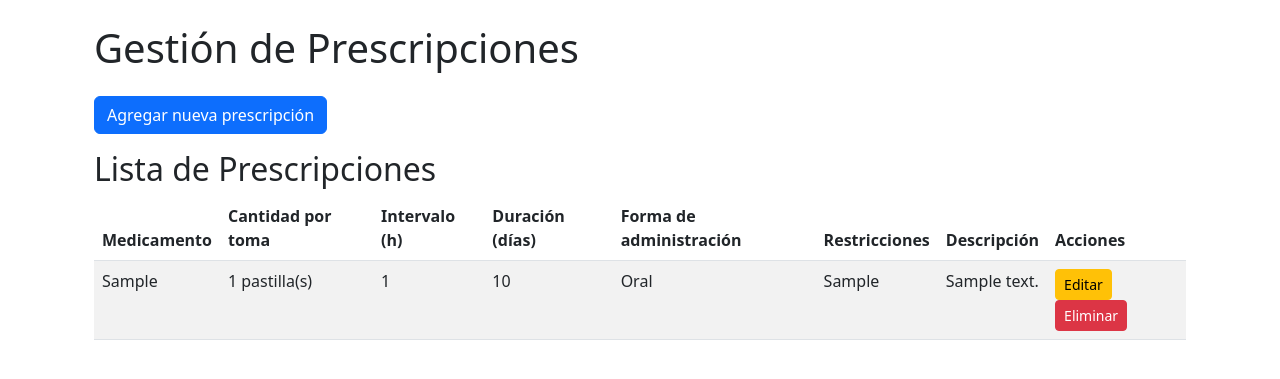
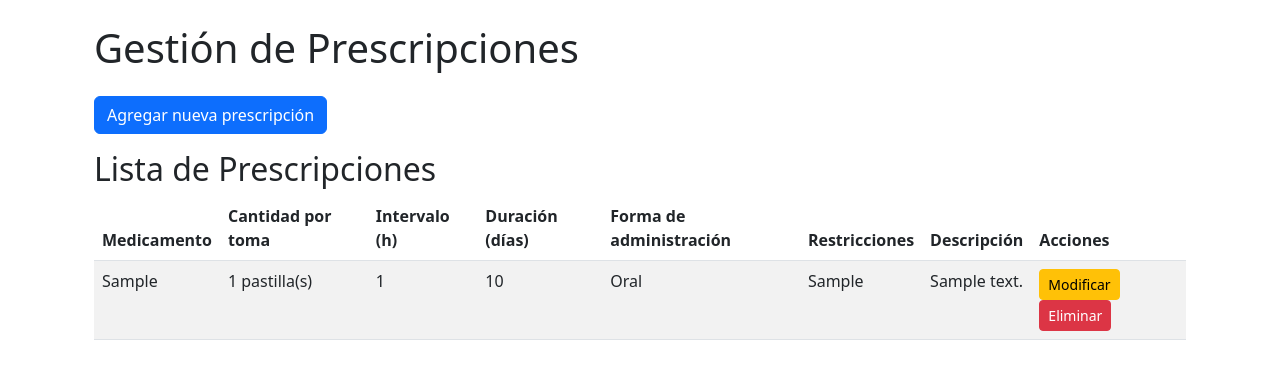
Before and after one commit to Eromero1907/PREVENTIX, a Django app: page /medical_history/prescriptions/ in a window 1280 px wide. Shown: the part 56-435 px from the top of the page. Run offline with Django 5.2, Linux system fonts and the light colour scheme; a user stored in the database is signed in; tables that the repository leaves empty hold one stand-in row (values such as "Sample post").

Commit message:
cambio nombre botón modificar

```diff
--- a/medical_history/templates/medical_history/prescription_list.html
+++ b/medical_history/templates/medical_history/prescription_list.html
@@ -43,7 +43,7 @@
                 <td>{{ prescription.restrictions|default:"N/A" }}</td>
                 <td>{{ prescription.description|default:"N/A" }}</td>
                 <td>
-                    <a href="{% url 'edit_prescription' prescription.id %}" class="btn btn-warning btn-sm">Editar</a>
+                    <a href="{% url 'edit_prescription' prescription.id %}" class="btn btn-warning btn-sm">Modificar</a>
                     <button type="button" class="btn btn-danger btn-sm"
                             data-bs-toggle="modal"
                             data-bs-target="#deleteModal"
```
Also changed, not shown: db.sqlite3, 2 other files.
